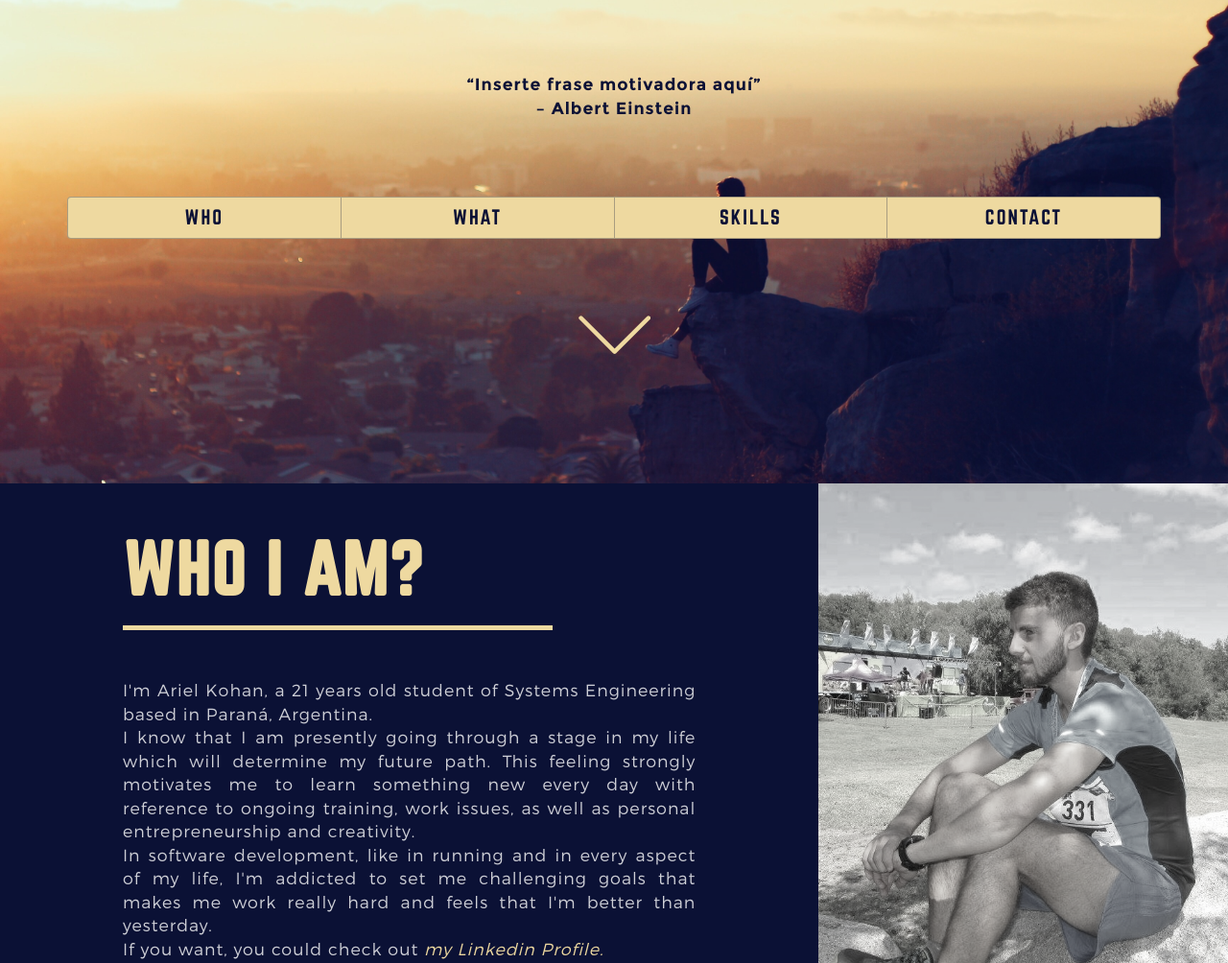
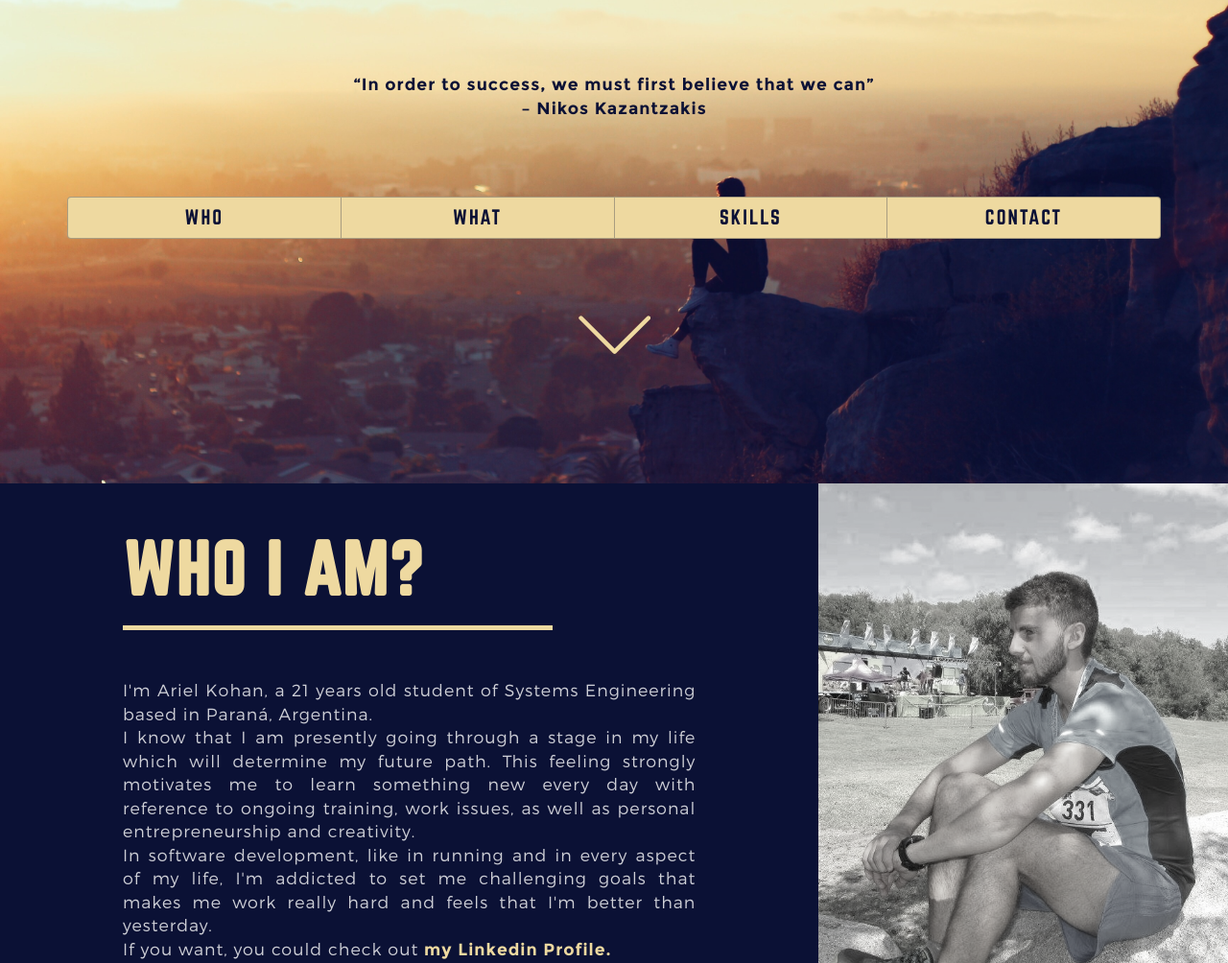
Before and after one commit to arielkohan/arielkohan.com, a website: page index.html in a window 1280 px wide. Shown: the part 296-1300 px from the top of the page at 96% size. Drawn offline with Linux system fonts and the light colour scheme; files whose address does not match are found by name.

Commit message:
Change repository. main.scss changes

```diff
--- a/index.html
+++ b/index.html
@@ -46,7 +46,7 @@
         <img class="logo-img wow zoomIn" data-wow-delay=".5s" data-wow-duration="1s" src="./img/blue-dark_AK Ariel KOHAN.svg">
         <div class="container">
           <h2 id="dev-h2" class="wow fadeInLeft normal" data-wow-delay="1.2s" data-wow-duration="1s">Software Developer.</h2>
-        <p class="lead quote-lead wow fadeInLeft" data-wow-delay="1.2s" data-wow-duration="1s"><strong>&ldquo;Inserte frase motivadora aquí&rdquo;</strong> <br>&ndash; Albert Einstein </p> <!--"Computers are good at following instructions, but not at reading your mind&rdquo;-->
+        <p class="lead quote-lead wow fadeInLeft" data-wow-delay="1.2s" data-wow-duration="1s"><strong>&ldquo;In order to success, we must first believe that we can&rdquo;</strong> <br>&ndash; Nikos Kazantzakis</p> <!--"Computers are good at following instructions, but not at reading your mind&rdquo;-->
         <div id="btn-group-target" class="button-div btn-group wow fadeIn" data-wow-delay="2s" data-wow-duration="1.8s">
           <button type="button" class="btn btn-default" tabindex="-1"><a href="#who-section">Who</a></button>
           <button type="button" class="btn btn-default" tabindex="-1"><a href="#what-section">What</a></button>
@@ -73,7 +73,7 @@
               <div class="avatar img-responsive" ></div>
               <div class= "overlay">
                 <h3 class="h3-koll">Goal Accomplished</h3><!--h3-koll-->
-                <p>Córdoba, Argentina. March 2016. 21 kilometers across the mountains: nothing feels better than achieving a milestone after a long time of hard work and effort.</p>
+                <p>Córdoba, Argentina. March 2016. 21 kilometers across the mountains: <br>nothing feels better than achieving a milestone after a long time of hard work and effort.</p>
               </div>
             </div>
         </div>
--- a/scss/main.scss
+++ b/scss/main.scss
@@ -223,7 +223,7 @@ nav.navbar-fixed-top {
 	}
 
 	p.author {
-    	font-style: italic;
+    	//font-style: italic;
 	}
 	button , input.btn-p{
 		font-family: 'Montserrat', 'Open Sans', sans-serif;
@@ -689,7 +689,8 @@ nav.navbar-fixed-top {
 	background: $blue-dark;
 	color: rgba(255,255,255,0.8);
 	a{
-		font-style: italic;
+		//font-style: italic;
+		font-weight: bold;
 		color: $yellow-light;
 	}
 	strong {
```
Also changed, not shown: css/main.css, css/main.min.css, 1 other file.
